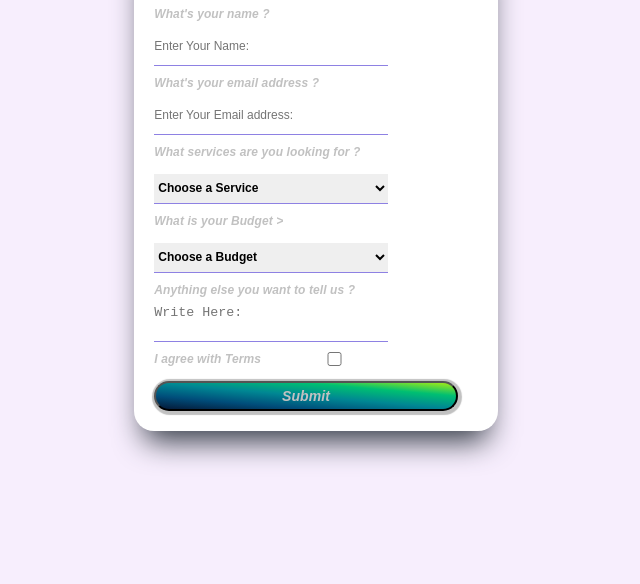
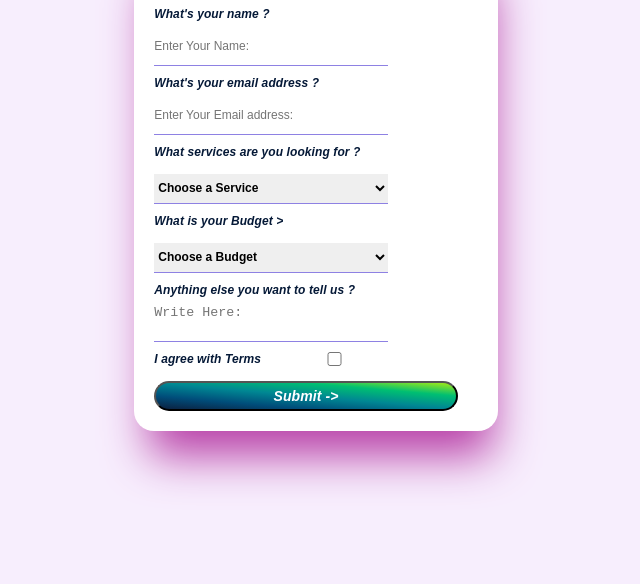
Before and after one commit to Avenger22/hoxton-html-user-input, a plain HTML site: page index.html in a window 1280 px wide. Shown: the part 216-800 px from the top of the page, without its empty margins (324-964 px from the left). Drawn offline with Linux system fonts and the light colour scheme.

Commit message:
final update, improved button styling

```diff
--- a/assets/css/style.css
+++ b/assets/css/style.css
@@ -36,8 +36,8 @@ section.container-1 .form-container {
     width: auto;
     height: auto;
     border-radius: 20px;
-  /* box-shadow: 1px 1px 5px 8px #5a5a5a; */
-    box-shadow: rgb(50, 58, 68) 0px 20px 30px -10px;
+    /*box-shadow: 1px 1px 5px 8px #5a5a5a;
+    */box-shadow: rgb(184, 63, 167) 5px 35px 45px -10px;
 }
 
 
@@ -99,9 +99,9 @@ section.container-1 .form-container form.form .header h1 {
 }
 
 section.container-1 .form-container form.form label.labels span {
-    color: #c1c1c1;
+    color: #051937;
     font-size: 12px;
-    font-weight: 900;
+    font-weight: 600;
     font-family: sans-serif;
     letter-spacing: 0.1px;
     font-style: italic;
@@ -124,16 +124,21 @@ section.container-1 .form-container form.form label.labels input:focus {
 section.container-1 .form-container form.form label.labels input.selector {
     font-weight: 600;
     font-size: 14px;
-    color: #5a5a5a;
+    color: #5a5a5a
+}
+
+#special-button-span {
+    color: #ffffff;
 }
 
 section.container-1 .form-container form.form label.labels button {
     padding: 5px 0;
-    border-radius: 50px;
-    box-shadow: 1px 1px 1px 3px #c1c1c1;
+    border-radius: 20px;
+    /* box-shadow: 1px 1px 1px 3px #c1c1c1; */
     width: 130%;
-    /* background: linear-gradient(rgba(223,19,223,0.575),rgba(61,40,258,0.712)); */
-    background-image: linear-gradient(to right top, #051937, #004d7a, #008793, #00bf72, #a8eb12);
+    /*background: linear-gradient(rgba(223,19,223,0.575),rgba(61,40,258,0.712));
+    */background-image: linear-gradient(to right top, #0c203f, #004d7a, #008793, #00bf72, #a8eb12);
+    cursor: pointer;
 }
 
 section.container-1 .form-container form.form label.labels button span{
--- a/index.html
+++ b/index.html
@@ -61,7 +61,7 @@
                     <span>I agree with Terms</span>
                     <input id="special-input" type="checkbox" name="checkbox" required>
                     <button>
-                        <span>Submit</span>
+                        <span id="special-button-span">Submit -></span>
                     </button>
                 </label>
 
```
